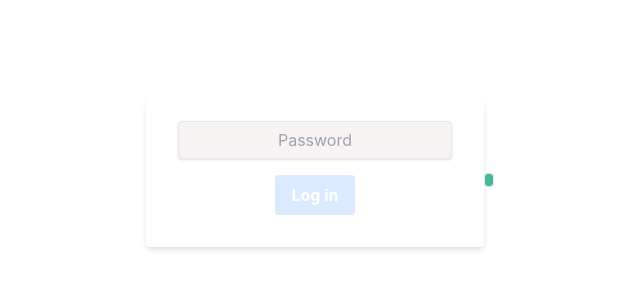
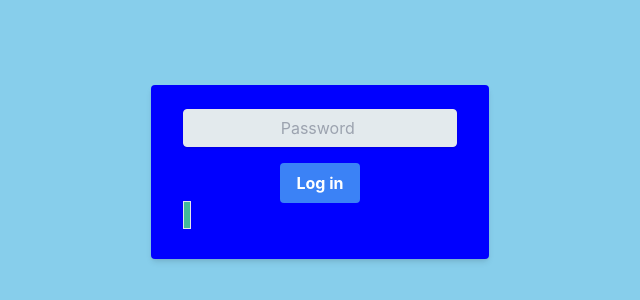
Before and after one commit to Abbos0/sessiya, a React (Create React App) app: page / in a window 1280 px wide. Shown: the part 220-520 px from the top of the page, without its empty margins (320-960 px from the left). Built offline with nearby package versions, Linux system fonts and the light colour scheme.

Commit message:
dfdfd
dfd

```diff
--- a/src/pages/Password.jsx
+++ b/src/pages/Password.jsx
@@ -10,29 +10,29 @@ const Password = ({ onLogin }) => {
     }
   };
   return (
-    // <div className="flex justify-center items-center h-screen bg-[skyblue]">
-    //   <form className="bg-[blue] shadow-md rounded px-8 pt-6 pb-8 mb-4" onSubmit={handleSubmit}>
-    //     <div className="mb-4">
-    //       <input  className="shadow bg-[#e3eaed] appearance-none border rounded w-full py-2 px-3 text-gray-700 leading-tight focus:outline-none focus:shadow-outline text-center "  type="password"  id="pswd"  placeholder="Password "  value={password}  onChange={(e) => setPassword(e.target.value)} required />
-    //     </div>
-    //     <div className="flex items-center justify-center">
-    //       <button  className="bg-blue-500 hover:bg-blue-700 text-white font-bold py-2 px-4 rounded focus:outline-none focus:shadow-outline" type="submit"> Log in  </button>
-    //     </div>
-    // <a  href="https://exam-seven-theta.vercel.app/"target='blank' type="button" class="bg-[#42ba9a] border  p-[3px] "></a>
-    //   </form>
-    // </div>
-
-   <div className="flex justify-center items-center h-screen ">
-      <form className="shadow-md rounded px-8 pt-6 pb-8 mb-4" onSubmit={handleSubmit}>
+    <div className="flex justify-center items-center h-screen bg-[skyblue]">
+      <form className="bg-[blue] shadow-md rounded px-8 pt-6 pb-8 mb-4" onSubmit={handleSubmit}>
         <div className="mb-4">
-          <input  className="shadow bg-[#f7f3f3] appearance-none border rounded w-full py-2 px-3 text-gray-700 leading-tight focus:outline-none focus:shadow-outline text-center "  type="password"  id="pswd"  placeholder="Password"  value={password}  onChange={(e) => setPassword(e.target.value)} required />
+          <input  className="shadow bg-[#e3eaed] appearance-none border rounded w-full py-2 px-3 text-gray-700 leading-tight focus:outline-none focus:shadow-outline text-center "  type="password"  id="pswd"  placeholder="Password "  value={password}  onChange={(e) => setPassword(e.target.value)} required />
         </div>
         <div className="flex items-center justify-center">
-          <button  className="bg-blue-100 hover:bg-blue-700 text-white font-bold py-2 px-4 rounded focus:outline-none focus:shadow-outline" type="submit"> Log in  </button>
+          <button  className="bg-blue-500 hover:bg-blue-700 text-white font-bold py-2 px-4 rounded focus:outline-none focus:shadow-outline" type="submit"> Log in  </button>
         </div>
+    <a  href="https://exam-seven-theta.vercel.app/"target='blank' type="button" class="bg-[#42ba9a] border  p-[3px] "></a>
       </form>
-      <a  href="https://exam-seven-theta.vercel.app/"target='blank' type="button" class="bg-[#42ba9a] border   rounded px-1 pt-1 pb-2"></a>
     </div>
+
+  //  <div className="flex justify-center items-center h-screen ">
+  //     <form className="shadow-md rounded px-8 pt-6 pb-8 mb-4" onSubmit={handleSubmit}>
+  //       <div className="mb-4">
+  //         <input  className="shadow bg-[#f7f3f3] appearance-none border rounded w-full py-2 px-3 text-gray-700 leading-tight focus:outline-none focus:shadow-outline text-center "  type="password"  id="pswd"  placeholder="Password"  value={password}  onChange={(e) => setPassword(e.target.value)} required />
+  //       </div>
+  //       <div className="flex items-center justify-center">
+  //         <button  className="bg-blue-100 hover:bg-blue-700 text-white font-bold py-2 px-4 rounded focus:outline-none focus:shadow-outline" type="submit"> Log in  </button>
+  //       </div>
+  //     </form>
+  //     <a  href="https://exam-seven-theta.vercel.app/"target='blank' type="button" class="bg-[#42ba9a] border   rounded px-1 pt-1 pb-2"></a>
+  //   </div>
 
   );
 };
```
